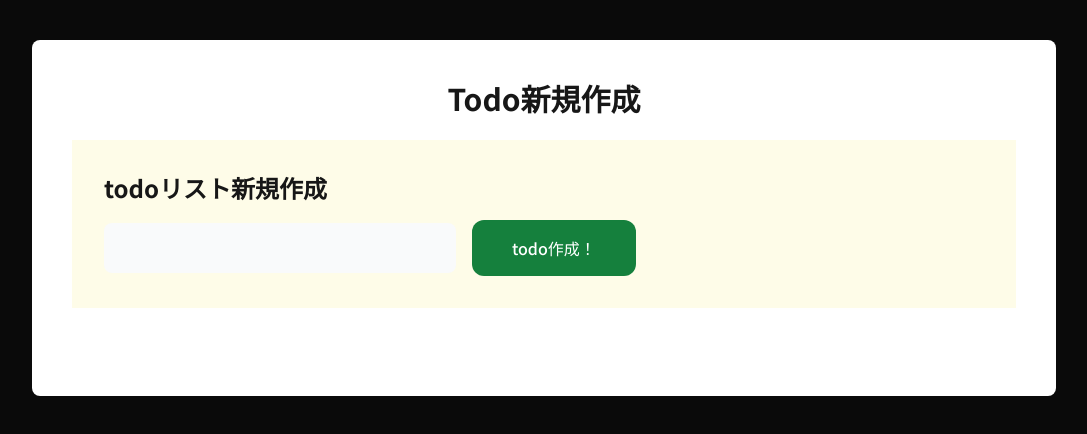
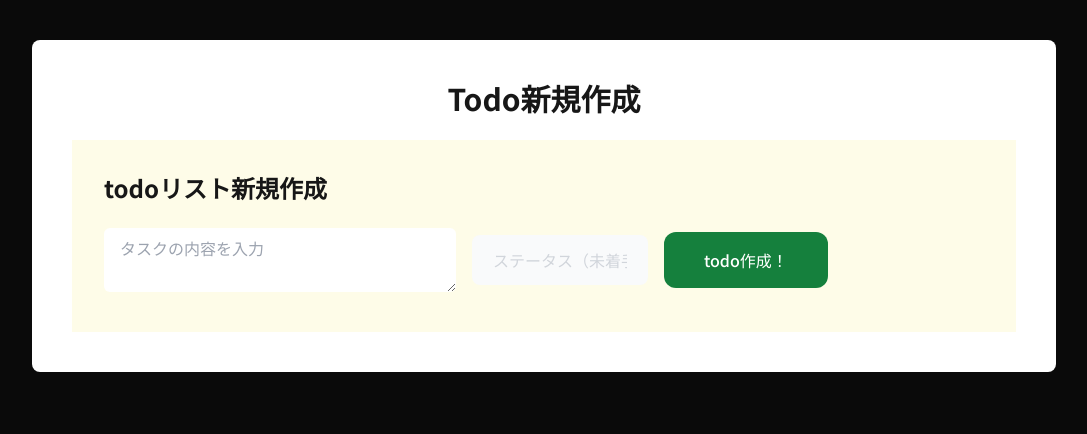
Before and after one commit to qutti96/next-todo1, a Next.js app: page /todos/create in a window 1280 px wide. Shown: the top 434 px of the page, without its empty margins (96-1183 px from the left). Built offline with nearby package versions, Linux system fonts and the light colour scheme.

Commit message:
Todo新規作成機能の実装

```diff
--- a/src/app/todos/create/page.tsx
+++ b/src/app/todos/create/page.tsx
@@ -1,54 +1,70 @@
 "use client";
-import { useState } from "react"
-
+import React, { useRef } from 'react'
+import { useRouter } from 'next/navigation';
+import { Toaster, toast } from 'react-hot-toast';
 
 // export const metadata: Metadata = {
 //   title: 'Todo新規作成',
 // };
 
-export default function createTodoPage() {
+const postTodo = async( content: string | undefined, filter: string | undefined ) => {
+  const res = await fetch(`http://localhost:3000/api/todos`, {
+    method: "POST",
+    headers: {
+      "Content-Type" : "application/json",
+    },
+    body: JSON.stringify({ content, filter }),
+  });
+  return res.json();
+};
 
-    // todoリスト
-    const [todos, setTodos] = useState(
-      [
-        {id: 1, status: "notStarted", title: 'todoリスト未着手'},
-        {id: 2, status: "inProgress", title: 'todoリスト進行中タスク'},
-        {id: 3, status: "done", title: 'todoリスト完了タスク'},
-        {id: 4, status: "done", title: 'todoのタスクを洗い出す'}
-      ]
-    )
+const CreateTodo = () => {
+  const router = useRouter();
+  const contentRef = useRef<HTMLTextAreaElement | null>(null);
+  const filterRef = useRef<HTMLInputElement | null>(null);
 
-  const [todoTitle, setTodoTitle] = useState('')
-  const [todoId, setTodoID] = useState(todos.length + 1)
-  const [filter, setFilter] = useState("notStarted")
-
-
-  const handleAddTodos = () => {
-    setTodos([...todos, {id: todoId , status: filter , title: todoTitle}])
-    setTodoID(todoId+1)
-    setFilter('notStarted')
-    setTodoTitle('')
-    }
-
-  const handleAddFormChanges = (e) => {
-    setTodoTitle(e.target.value)
+  const handleSubmit = async(e: React.FormEvent) =>{
+    e.preventDefault();
+    toast.loading("投稿中です！");
+    await postTodo(contentRef.current?.value, filterRef.current?.value);
+    toast.success("投稿に成功しました！");
+    router.push("/todos/");
+    router.refresh();
+    // console.log(titleRef.current?.value);
+    // console.log(descriptionRef.current?.value);
   }
-
-
 
   return (
     <>
+      <Toaster />
           <h1 className="font-bold mb-6 text-3xl text-center">Todo新規作成</h1>
-          <div className="bg-yellow-50 p-8 mb-12">
+          <div className="bg-yellow-50 p-8">
               <h2 className="text-2xl font-bold mb-2">todoリスト新規作成</h2>
-              <div className="flex items-center justify-start mt-4">
-                <input type="text" name="" id="" label="タイトル" value={todoTitle} onChange={handleAddFormChanges} className="block w-2/5 px-5 py-3 mr-4 text-base text-neutral-600 placeholder-gray-300 transition duration-500 ease-in-out transform border border-transparent rounded-lg bg-gray-50 focus:outline-none focus:border-transparent focus:ring-2 focus:ring-white focus:ring-offset-2 focus:ring-offset-gray-300"/>
-                <button onClick={handleAddTodos} className="w-50 px-10 py-4  mr-4 text-base font-medium text-center text-white transition duration-500 ease-in-out transform bg-green-700 rounded-xl hover:bg-green-400 focus:outline-none focus:ring-2 focus:ring-offset-2 focus:ring-green-600">
+              <form
+              onSubmit={handleSubmit}
+              className="flex items-center justify-start mt-4">
+              <textarea
+                ref={contentRef}
+                placeholder="タスクの内容を入力"
+                className="w-2/5 rounded-md px-4 py-2 my-2"
+              ></textarea>
+
+                <input
+                ref={filterRef}
+                placeholder="ステータス（未着手/着手中/完了）を入力"
+                type="text"
+                className="w-1/5 block px-5 py-3 ml-4 text-base text-neutral-600 placeholder-gray-300 transition duration-500 ease-in-out transform border border-transparent rounded-lg bg-gray-50 focus:outline-none focus:border-transparent focus:ring-2 focus:ring-white focus:ring-offset-2 focus:ring-offset-gray-300"
+                />
+                <button
+                className="px-10 py-4  ml-4 text-base font-medium text-center text-white transition duration-500 ease-in-out transform bg-green-700 rounded-xl hover:bg-green-400 focus:outline-none focus:ring-2 focus:ring-offset-2 focus:ring-green-600"
+                >
                   todo作成！
                 </button>
-              </div>
+              </form>
             </div>
     </>
   );
 
 }
+
+export default CreateTodo;
```
